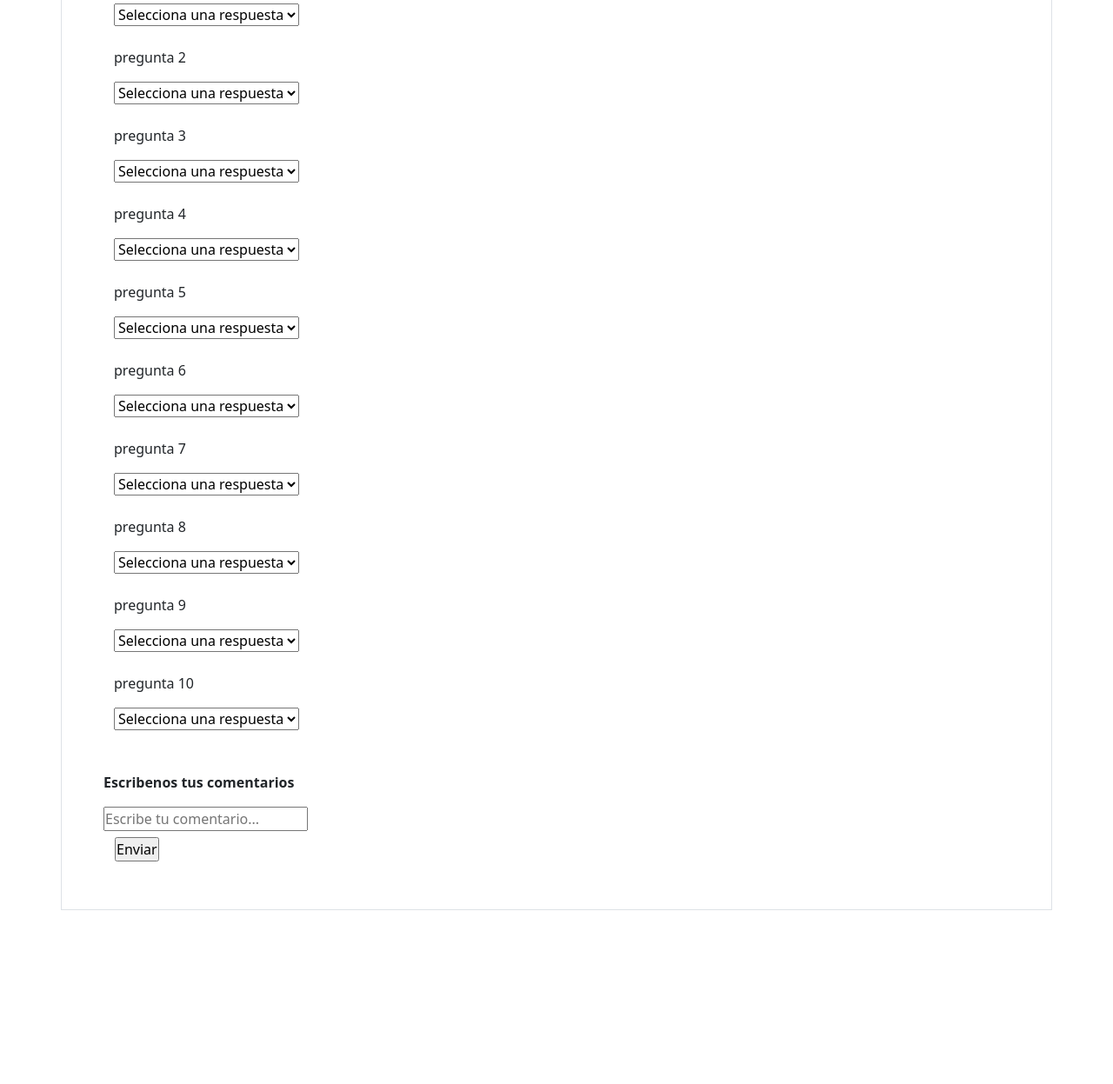
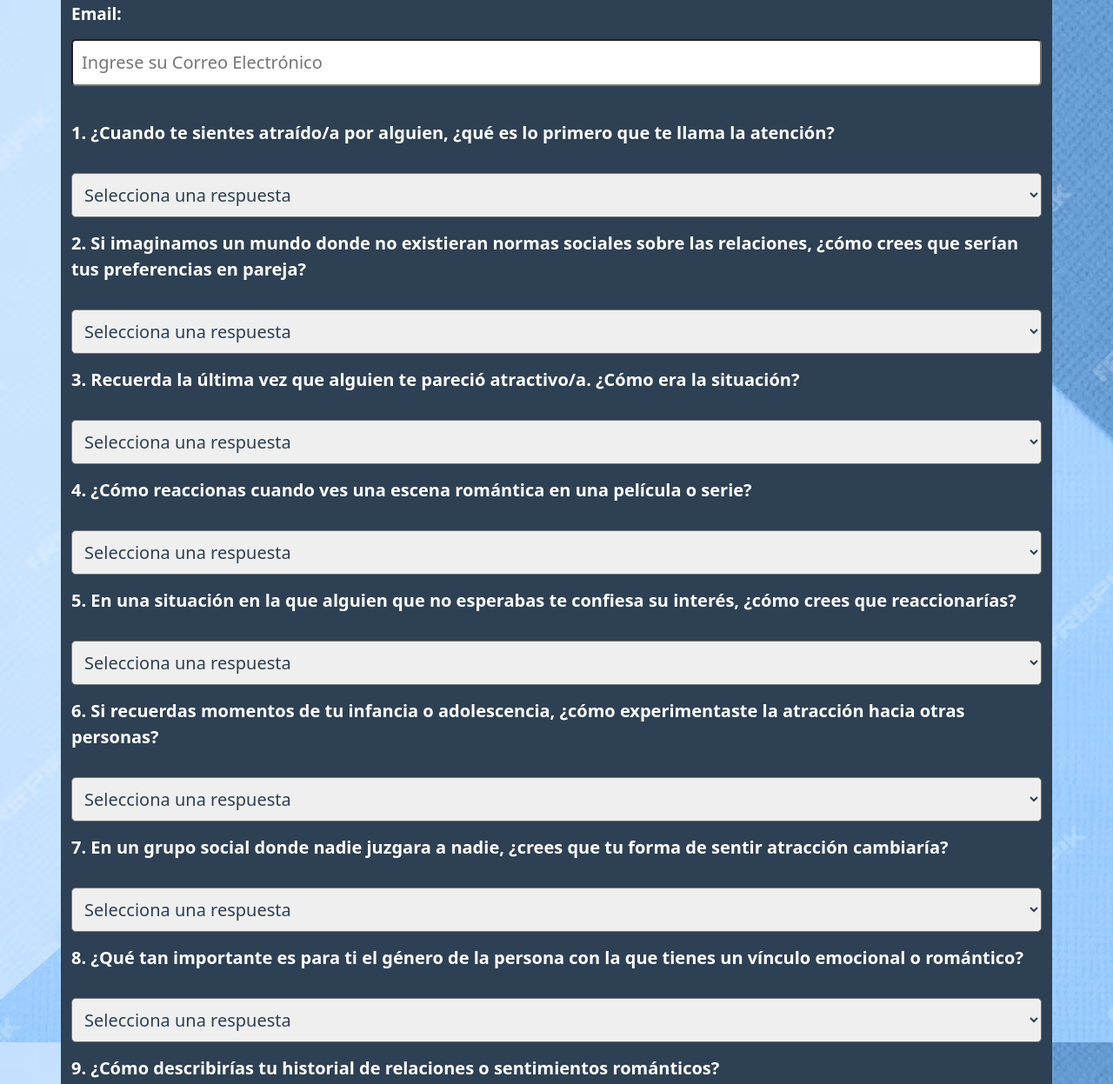
Before and after one commit to BNarvaez/bit-grupo, a plain HTML site: page index.html in a window 1280 px wide. Shown: the part 301-1548 px from the top of the page at 87% size. Before the commit the page ends 1348 px from the top, so only its background shows below. Drawn offline with nearby package versions, Linux system fonts and the light colour scheme.

Commit message:
Se ingreso informacion en el HTML y CSS

```diff
--- a/css/style.css
+++ b/css/style.css
@@ -4,6 +4,107 @@
     padding: 0;
 }
 
-/* :root{
-    color-primario:
-} */
+body{
+    background-image: url(../img/fondo2.avif);
+
+}
+
+.header{
+    display: flex;
+    justify-content: center;
+    align-items: center;
+    font-family: system-ui, -apple-system, BlinkMacSystemFont, 'Segoe UI', Roboto, Oxygen, Ubuntu, Cantarell, 'Open Sans', 'Helvetica Neue', sans-serif;
+    color: #2E4053;
+}
+h1{
+    font-size: 50px;
+    font-weight: 900;
+}
+
+form{
+    margin: 50px auto;
+    background-color: #2E4053;
+    width: 700px;
+    padding: 2.5rem;
+    border-radius: 5px;
+}
+
+.forms-grupo{
+    display: flex;
+    flex-direction: column;
+    color: white;
+    font-size: 19px;
+    font-family: system-ui, -apple-system, BlinkMacSystemFont, 'Segoe UI', Roboto, Oxygen, Ubuntu, Cantarell, 'Open Sans', 'Helvetica Neue', sans-serif;
+    font-weight: 900;
+
+}
+
+input[type="text"]{
+    margin: 15px 0;
+    font-size: 20px;
+    padding: 10px;
+    border-radius: 5px;
+    color:#2E4053;
+}
+input[type="email"]{
+    margin: 15px 0;
+    font-size: 20px;
+    padding: 10px;
+    border-radius: 5px;
+    color:#2E4053;
+}
+
+p{
+    font-size: 20px;
+}
+
+.selector{
+    margin: 15px 0;
+    font-size: 20px;
+    padding: 10px;
+    border-radius: 5px;
+    color:#2E4053;
+    width: 100%;
+}
+
+#comentario{
+    width: 99%;
+    height: 100px;
+    font-size: 1rem;
+    color: #2E4053;
+}
+
+.btn{
+    margin-top: 25px;
+    width: 100%;
+}
+
+input[type="submit"]{
+    width: 100%;
+    padding: 10px;
+    font-size: 18px;
+    border: none;
+    border-radius: 10px;
+    color: white;
+    background-color: #108e72;
+    font-weight: 800;
+}
+
+input[type="submit"]:hover{
+    background-color: aqua;
+    color: #2E4053;
+    transition: all 1s;
+}
+
+.footer{
+    background-color: #0f1b27 ;
+    padding: 10px;
+    display: flex;
+    justify-content: center;
+
+}
+h2{
+    color: white;
+    font-size: 15px;
+    text-align: center;
+}
--- a/index.html
+++ b/index.html
@@ -19,151 +19,140 @@
 
     <!--Formulario de página-->
 
-    <form id="formLogin" class="container p-5 border ">
+    <form id="formLogin" class="container">
         <div class="forms-grupo">
-            <label for="nombre-label"><b>Nombre</b></label>
-            <br>
+            <label for="nombre-label"><b>Nombre:</b></label>
             <input type="text" name="nombre-label" id="nombre-label" placeholder="Ingrese su Nombre" required>
         </div>
         <div class="forms-grupo">
-            <label for="email-label"><b>Email</b></label>
-            <br>
+            <label for="email-label"><b>Email:</b></label>
             <input type="email" name="email-label" id="email-label" placeholder="Ingrese su Correo Electrónico" required>
         </div>
         <br>
-        <div class="container forms-grupo">
-            <p>pregunta 1</p>
+        <div class="forms-grupo">
+            <p>1. ¿Cuando te sientes atraído/a por alguien, ¿qué es lo primero que te llama la atención?</p>
             <label>
-                <select name="pregunta" id="pregunta">
+                <select name="pregunta" id="pregunta" class=" selector">
                     <option disobled selected value>Selecciona una respuesta</option>
                     <option value="htero">Su físico y apariencia</option>
-                    <option value="homo">Su físico y apariencia</option>
-                    <option value="psexu">Su físico y apariencia</option>
-                    <option value="queer">Su físico y apariencia</option>
-                    <option value="asexu">Su físico y apariencia</option>
+                    <option value="homo">Su personalidad y actitud</option>
+                    <option value="psexu">No hay un patrón definido, depende de la persona</option>
+                    <option value="queer">No me identifico con las normas tradicionales de atracción</option>
+                    <option value="asexu">No suelo experimentar atracción</option>
                 </select>
             </label>
-            <br>
-            <br />
-            <p>pregunta 2</p>
+
+            <p>2. Si imaginamos un mundo donde no existieran normas sociales sobre las relaciones, ¿cómo crees que serían tus preferencias en pareja?</p>
             <label>
-                <select name="pregunta2" id="pregunta2">
+                <select name="pregunta2" id="pregunta2" class="container  selector">
                     <option disobled selected value>Selecciona una respuesta</option>
-                    <option value="htero">Su físico y apariencia</option>
-                    <option value="homo">Su físico y apariencia</option>
-                    <option value="psexu">Su físico y apariencia</option>
-                    <option value="queer">Su físico y apariencia</option>
-                    <option value="asexu">Su físico y apariencia</option>
+                    <option value="htero">No cambiarían en nada, me atraen ciertos tipos de personas y eso no cambiaría</option>
+                    <option value="homo">Me sentiría más libre de explorar sin preocuparme por etiquetas</option>
+                    <option value="psexu">No estoy seguro/a, podría experimentar cambios en mis preferencias</option>
+                    <option value="queer">Me atrae la fluidez y diversidad en las conexiones humanas</option>
+                    <option value="asexu">No siento interés en relaciones de ningún tipo</option>
                 </select>
             </label>
-            <br>
-            <br />
-            <p>pregunta 3</p>
+
+            <p>3. Recuerda la última vez que alguien te pareció atractivo/a. ¿Cómo era la situación?</p>
             <label>
-                <select name="pregunta3" id="pregunta3">
+                <select name="pregunta3" id="pregunta3" class="selector">
                     <option disobled selected value>Selecciona una respuesta</option>
-                    <option value="htero">Su físico y apariencia</option>
-                    <option value="homo">Su físico y apariencia</option>
-                    <option value="psexu">Su físico y apariencia</option>
-                    <option value="queer">Su físico y apariencia</option>
-                    <option value="asexu">Su físico y apariencia</option>
+                    <option value="htero">Ocurre casi siempre con el mismo tipo de persona</option>
+                    <option value="homo">Ocurre con distintos tipos de personas, pero con patrones similares</option>
+                    <option value="psexu">Puede pasar con cualquier persona sin una regla específicaa</option>
+                    <option value="queer">No me identifico con una atracción convencional o fija</option>
+                    <option value="asexu">No suele ocurrirme</option>
                 </select>
             </label>
-            <br>
-            <br />
-            <p>pregunta 4</p>
+
+            <p>4. ¿Cómo reaccionas cuando ves una escena romántica en una película o serie?</p>
             <label>
-                <select name="pregunta4" id="pregunta4">
+                <select name="pregunta4" id="pregunta4" class="selector">
                     <option disobled selected value>Selecciona una respuesta</option>
-                    <option value="htero">Su físico y apariencia</option>
-                    <option value="homo">Su físico y apariencia</option>
-                    <option value="psexu">Su físico y apariencia</option>
-                    <option value="queer">Su físico y apariencia</option>
-                    <option value="asexu">Su físico y apariencia</option>
+                    <option value="htero">Me identifico con uno de los personajes y siento atracción</option>
+                    <option value="homo">Disfruto la escena, pero no me veo reflejado/a en los personajes</option>
+                    <option value="psexu">Depende de la escena, algunas me generan atracción, otras no</option>
+                    <option value="queer">Me gusta, pero no me identifico con una atracción tradicional</option>
+                    <option value="asexu">No me generan ninguna reacción emocional</option>
                 </select>
             </label>
-            <br>
-            <br />
-            <p>pregunta 5</p>
+
+            <p>5. En una situación en la que alguien que no esperabas te confiesa su interés, ¿cómo crees que reaccionarías?</p>
             <label>
-                <select name="pregunta5" id="pregunta5">
+                <select name="pregunta5" id="pregunta5" class="selector">
                     <option disobled selected value>Selecciona una respuesta</option>
-                    <option value="htero">Su físico y apariencia</option>
-                    <option value="homo">Su físico y apariencia</option>
-                    <option value="psexu">Su físico y apariencia</option>
-                    <option value="queer">Su físico y apariencia</option>
-                    <option value="asexu">Su físico y apariencia</option>
+                    <option value="htero">Probablemente no correspondería a sus sentimientos</option>
+                    <option value="homo">Me sentiría halagado/a y consideraría la posibilidad</option>
+                    <option value="psexu">Depende de la persona y la conexión que tengamos</option>
+                    <option value="queer">Me interesa más la conexión que la identidad de la persona</option>
+                    <option value="asexu">No tendría interés en una relación romántica</option>
                 </select>
             </label>
-            <br>
-            <br />
-            <p>pregunta 6</p>
+
+            <p>6. Si recuerdas momentos de tu infancia o adolescencia, ¿cómo experimentaste la atracción hacia otras personas?</p>
             <label>
-                <select name="pregunta6" id="pregunta6">
+                <select name="pregunta6" id="pregunta6" class="selector">
                     <option disobled selected value>Selecciona una respuesta</option>
-                    <option value="htero">Su físico y apariencia</option>
-                    <option value="homo">Su físico y apariencia</option>
-                    <option value="psexu">Su físico y apariencia</option>
-                    <option value="queer">Su físico y apariencia</option>
-                    <option value="asexu">Su físico y apariencia</option>
+                    <option value="htero">Siempre ha seguido un mismo patrón</option>
+                    <option value="homo">Tuvo momentos de confusión, pero con el tiempo se aclaró</option>
+                    <option value="psexu">Ha sido cambiante y sigue evolucionando</option>
+                    <option value="queer">Nunca me sentí identificado/a con los modelos tradicionales de atracción</option>
+                    <option value="asexu">Nunca experimenté atracción o interés</option>
                 </select>
             </label>
-            <br>
-            <br />
-            <p>pregunta 7</p>
+
+            <p>7. En un grupo social donde nadie juzgara a nadie, ¿crees que tu forma de sentir atracción cambiaría?</p>
             <label>
-                <select name="pregunta7" id="pregunta7">
+                <select name="pregunta7" id="pregunta7" class="selector">
                     <option disobled selected value>Selecciona una respuesta</option>
-                    <option value="htero">Su físico y apariencia</option>
-                    <option value="homo">Su físico y apariencia</option>
-                    <option value="psexu">Su físico y apariencia</option>
-                    <option value="queer">Su físico y apariencia</option>
-                    <option value="asexu">Su físico y apariencia</option>
+                    <option value="htero">No, seguiría sintiéndome atraído/a de la misma manera</option>
+                    <option value="homo">Me sentiría más libre de explorar sin presión</option>
+                    <option value="psexu">Tal vez, porque aún no estoy seguro/a de mi orientación</option>
+                    <option value="queer">Me siento libre para conectar con quien quiera, sin límites</option>
+                    <option value="asexu">No tengo interés en la atracción ni en relaciones</option>
                 </select>
             </label>
-            <br>
-            <br />
-            <p>pregunta 8</p>
+
+            <p>8. ¿Qué tan importante es para ti el género de la persona con la que tienes un vínculo emocional o romántico?</p>
             <label>
-                <select name="pregunta8" id="pregunta8">
+                <select name="pregunta8" id="pregunta8" class="selector">
                     <option disobled selected value>Selecciona una respuesta</option>
-                    <option value="htero">Su físico y apariencia</option>
-                    <option value="homo">Su físico y apariencia</option>
-                    <option value="psexu">Su físico y apariencia</option>
-                    <option value="queer">Su físico y apariencia</option>
-                    <option value="asexu">Su físico y apariencia</option>
+                    <option value="htero">Es un factor fundamental en mis relaciones</option>
+                    <option value="homo">Es relevante, pero no es lo único que importa</option>
+                    <option value="psexu">No tiene tanta importancia, depende más de la persona</option>
+                    <option value="queer">No considero que el género sea un factor relevante en mis relaciones</option>
+                    <option value="asexu">No me interesan los vínculos románticos o emocionales</option>
                 </select>
             </label>
-            <br>
-            <br />
-            <p>pregunta 9</p>
+
+            <p>9. ¿Cómo describirías tu historial de relaciones o sentimientos románticos?</p>
             <label>
-                <select name="pregunta9" id="pregunta9">
+                <select name="pregunta9" id="pregunta9" class="selector">
                     <option disobled selected value>Selecciona una respuesta</option>
-                    <option value="htero">Su físico y apariencia</option>
-                    <option value="homo">Su físico y apariencia</option>
-                    <option value="psexu">Su físico y apariencia</option>
-                    <option value="queer">Su físico y apariencia</option>
-                    <option value="asexu">Su físico y apariencia</option>
+                    <option value="htero">Siempre me he sentido atraído/a por un mismo tipo de persona</option>
+                    <option value="homo">He sentido atracción por distintos tipos de personas en diferentes momentos</option>
+                    <option value="psexu">No hay un patrón claro, mis intereses cambian con el tiempo</option>
+                    <option value="queer">Me identifico con la fluidez en la atracción</option>
+                    <option value="asexu">Nunca he sentido atracción por nadie</option>
                 </select>
             </label>
-            <br>
-            <br />
-            <p>pregunta 10</p>
+
+            <p>10. Cuando imaginas el futuro, ¿cómo te ves en términos de relaciones y pareja?</p>
             <label>
-                <select name="pregunta10" id="pregunta10">
+                <select name="pregunta10" id="pregunta10" class="selector">
                     <option disobled selected value>Selecciona una respuesta</option>
-                    <option value="htero">Su físico y apariencia</option>
-                    <option value="homo">Su físico y apariencia</option>
-                    <option value="psexu">Su físico y apariencia</option>
-                    <option value="queer">Su físico y apariencia</option>
-                    <option value="asexu">Su físico y apariencia</option>
+                    <option value="htero">En una relación con alguien que encaja en mis patrones de atracción</option>
+                    <option value="homo">Con alguien que me haga feliz, sin importar los detalles</option>
+                    <option value="psexu">No tengo claro con quién, mi atracción puede evolucionar</option>
+                    <option value="queer">Me interesa más la conexión con la persona que una estructura fija de relación</option>
+                    <option value="asexu">No me imagino en una relación</option>
                 </select>
             </label>
             <br />
             <br />
         </div>
-        <br>
+
         <div class="forms-grupo">
             <p><b>Escribenos tus comentarios</b></p>
             <label for="comentario">
@@ -175,6 +164,13 @@
         </div>
     </form>
 
+    <!--Footer-->
+    <footer class="footer">
+        <div class="footer-copy">
+            <h2>&copy; 2025</h2>
+        </div>
+    </footer>
+
 
 
     <script src="https://cdn.jsdelivr.net/npm/bootstrap@5.3.3/dist/js/bootstrap.bundle.min.js"></script>
```
Also changed, not shown: img/fondo2.avif (added), 1 other file.
